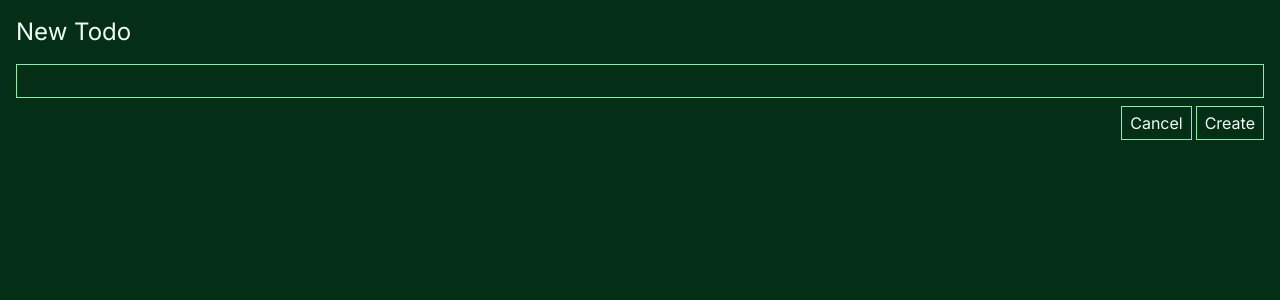
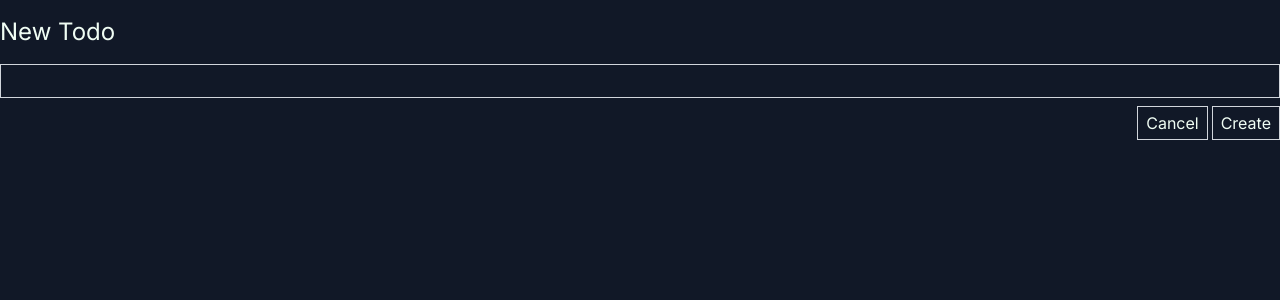
Before and after one commit to Keanin-Cupido/nextjs-simple-todo, a Next.js app: page /new in a window 1280 px wide. Shown: the top 300 px of the page. Built offline with nearby package versions, Linux system fonts and the light colour scheme.

Commit message:
feat(buttons): server component - delete record

```diff
--- a/src/app/layout.tsx
+++ b/src/app/layout.tsx
@@ -15,7 +15,7 @@ export default function RootLayout({
 }>) {
   return (
     <html lang="en">
-      <body className={`${inter.className} container mx-auto p-4 bg-green-950 text-green-50`}>{children}</body>
+      <body className={`${inter.className} mx-auto bg-gray-900 text-green-50`}>{children}</body>
     </html>
   );
 }
--- a/src/app/new/page.tsx
+++ b/src/app/new/page.tsx
@@ -18,14 +18,14 @@ async function createTodo(data: FormData) {
 export default function Page(){
     return (
         <>
-          <header className="flex justify-between items-center mb-4">
+          <header className="container mx-auto flex justify-between items-center mb-4 pt-4">
             <h1 className="text-2xl">New Todo</h1>
           </header>
-          <form action={createTodo} className="flex gap-2 flex-col">
-            <input type="text" name="title" className="border border-green-300 bg-transparent px-2 py-1 outline-none focus-within:border-green-100" />
+          <form action={createTodo} className="container mx-auto flex gap-2 flex-col">
+            <input type="text" name="title" className="border border-gray-300 bg-transparent px-2 py-1 outline-none focus-within:border-gray-100" />
             <div className="flex gap-1 justify-end">
-                <Link href=".." className="border border-green-300 bg-transparent px-2 py-1 outline-none hover:bg-green-900 focus-within:border-green-100">Cancel</Link>
-                <button type="submit" className="border border-green-300 bg-transparent px-2 py-1 outline-none hover:bg-green-900 focus-within:border-green-100">Create</button>
+                <Link href=".." className="border border-gray-300 bg-transparent px-2 py-1 outline-none hover:bg-gray-900 focus-within:border-gray-100">Cancel</Link>
+                <button type="submit" className="border border-gray-300 bg-transparent px-2 py-1 outline-none hover:bg-gray-900 focus-within:border-gray-100">Create</button>
             </div>
           </form>
         </>
--- a/src/app/page.tsx
+++ b/src/app/page.tsx
@@ -1,6 +1,7 @@
 import { prisma } from "@/db";
 import Link from "next/link";
 import { TodoItem } from "@/components/TodoItem";
+import { revalidatePath } from "next/cache";
 
 function getTodos() {
   return prisma.todo.findMany();
@@ -10,22 +11,30 @@ async function toggleTodo(id: string, complete: boolean) {
   "use server"
 
   await prisma.todo.update({ where: {id}, data: {complete} });
+}
 
+async function deleteTodo(id: string) {
+  "use server"
+
+  await prisma.todo.delete({where: {id: id}});
+
+  revalidatePath('/');
 }
 
 export default async function Home () {
   const todos = await getTodos();
-  // await prisma.todo.create({data: {title: "Test Todo", complete: false}});
 
   return (
     <>
-      <header className="flex justify-between items-center mb-4">
-        <h1 className="text-2xl">Todos</h1>
-        <Link href='/new' className="border-b-2 px-4 py-1 border-green-100 transition-all hover:bg-green-800 focus-within:bg-green-800 outline-none">New</Link>
+      <header className="mb-4 bg-gray-950 p-4">
+        <nav className="container mx-auto flex justify-between items-center">
+          <h1 className="text-2xl">Todos</h1>
+          <Link href='/new' className="border-b-2 px-4 py-1 border-gray-100 transition-all hover:bg-gray-800 focus-within:bg-gray-800 outline-none">New</Link>
+        </nav>
       </header>
-      <ul>
+      <ul className="container mx-auto flex flex-col justify-start items-start gap-2 w-full max-md:p-4">
         {todos.map(todo => (
-          <TodoItem key={todo.id} {...todo} toggleTodo={toggleTodo} />
+          <TodoItem key={todo.id} {...todo} toggleTodo={toggleTodo} deleteTodo={deleteTodo} />
         ))}
       </ul>
     </>
--- a/src/components/TodoItem.tsx
+++ b/src/components/TodoItem.tsx
@@ -1,20 +1,27 @@
 "use client";
+
+import { prisma } from "@/db";
 
 type TodoItemProps = {
     id: string
     title: string
     complete: boolean
     toggleTodo: (id: string, complete: boolean) => void
+    deleteTodo: (id: string) => void
 }
 
-export function TodoItem({id, title, complete, toggleTodo}: TodoItemProps ) {
+export function TodoItem({id, title, complete, toggleTodo, deleteTodo}: TodoItemProps ) {
     return (
-        <li className="flex gap-1 items-center">
-            <input id={id} type="checkbox" className="cursor-pointer peer"
-                defaultChecked={complete}
-                onChange={e => toggleTodo(id, e.target.checked)}
-            />
-            <label htmlFor={id} className="cursor-pointer peer-checked:line-through peer-checked:text-green-800">{title}</label>
+        <li className="flex gap-3 items-center justify-between bg-gray-800 rounded-md p-4 w-full">
+            <div className="flex gap-3 items-centerw-full">
+                <input id={id} type="checkbox" className="cursor-pointer peer"
+                    defaultChecked={complete}
+                    onChange={e => toggleTodo(id, e.target.checked)}
+                />
+                <label htmlFor={id} className="cursor-pointer peer-checked:line-through text-base peer-checked:text-gray-700">{title}</label>
+            </div>
+
+            <button type="button" onClick={e => deleteTodo(id)} className="text-red-500 text-md outline-none">Delete</button>
         </li>
     )
 }
```
